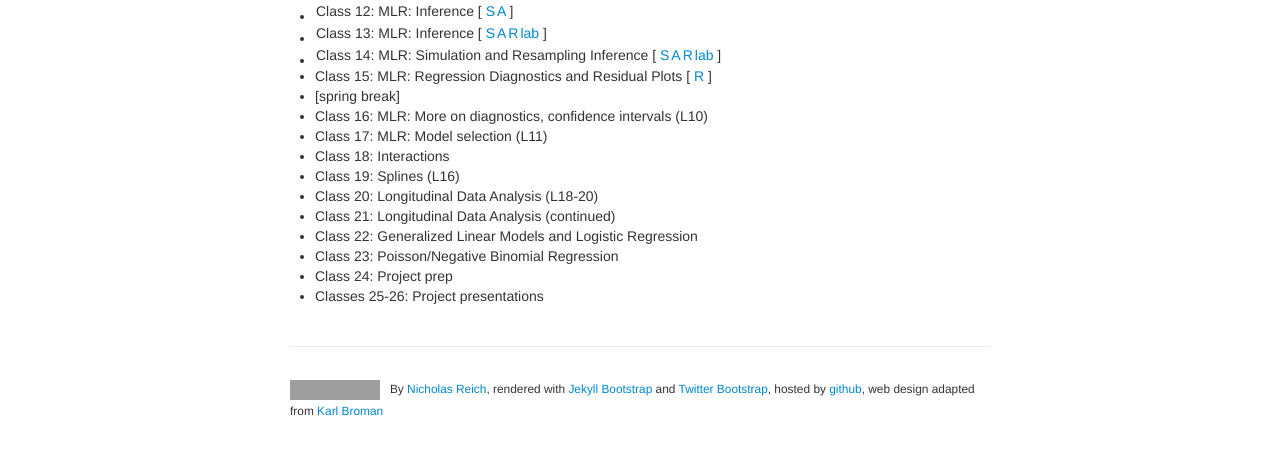
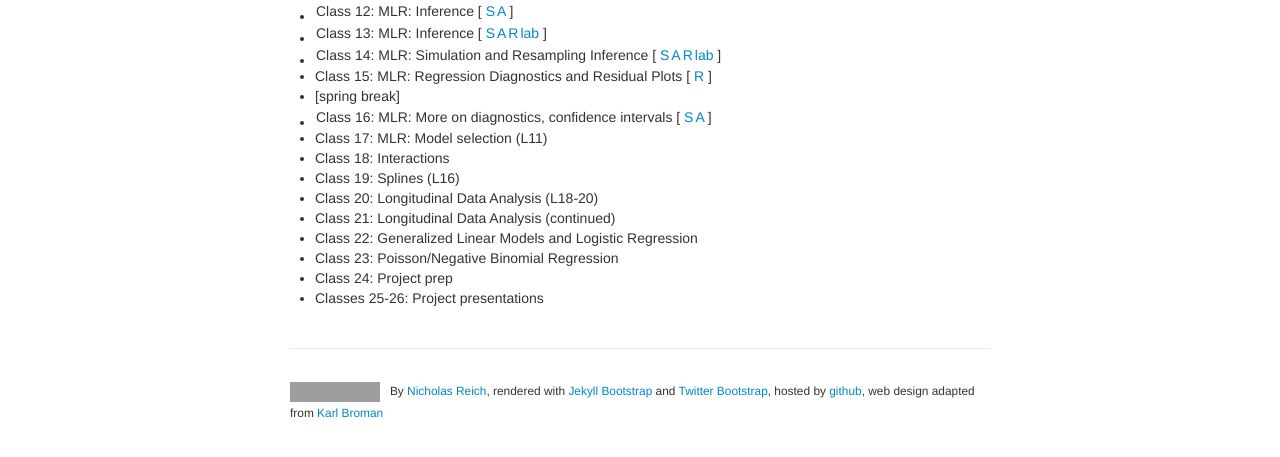
Before and after one commit to nickreich/methods2, a Jekyll site: the page built from pages/notes.md, in a window 1280 px wide. Shown: the part 406-863 px from the top of the page. Built offline with Jekyll 4.4.1, drawn with Linux system fonts in a browser that asks for light colours; grey boxes are pictures that could not be loaded.

Commit message:
notes page updates and clas 16 slides.

```diff
--- a/pages/notes.md
+++ b/pages/notes.md
@@ -22,7 +22,7 @@ tagline: Spring, 2014
  * Class 14: MLR: Simulation and Resampling Inference \[  [S](../assets/lectures/class14_MLRbootstrap.pdf) | [A](../assets/lectures/class14_MLRbootstrap_Annotated.pdf)  | [R](../assets/lectures/class14_permutationLab.Rmd) | [lab](../assets/lectures/class14_permutationLab.html) \]
  * Class 15: MLR: Regression Diagnostics and Residual Plots \[ [R](../assets/lectures/class15_residualPlots.R) \]
  * [spring break]
- * Class 16: MLR: More on diagnostics, confidence intervals (L10)
+ * Class 16: MLR: More on diagnostics, confidence intervals \[  [S](../assets/lectures/class16_MLRDiagnostics.pdf) | [A](../assets/lectures/class16_MLRDiagnostics_Annotated.pdf)  \]
  * Class 17: MLR: Model selection (L11)
  * Class 18: Interactions
  * Class 19: Splines (L16)
```
Also changed, not shown: 1 other file.
